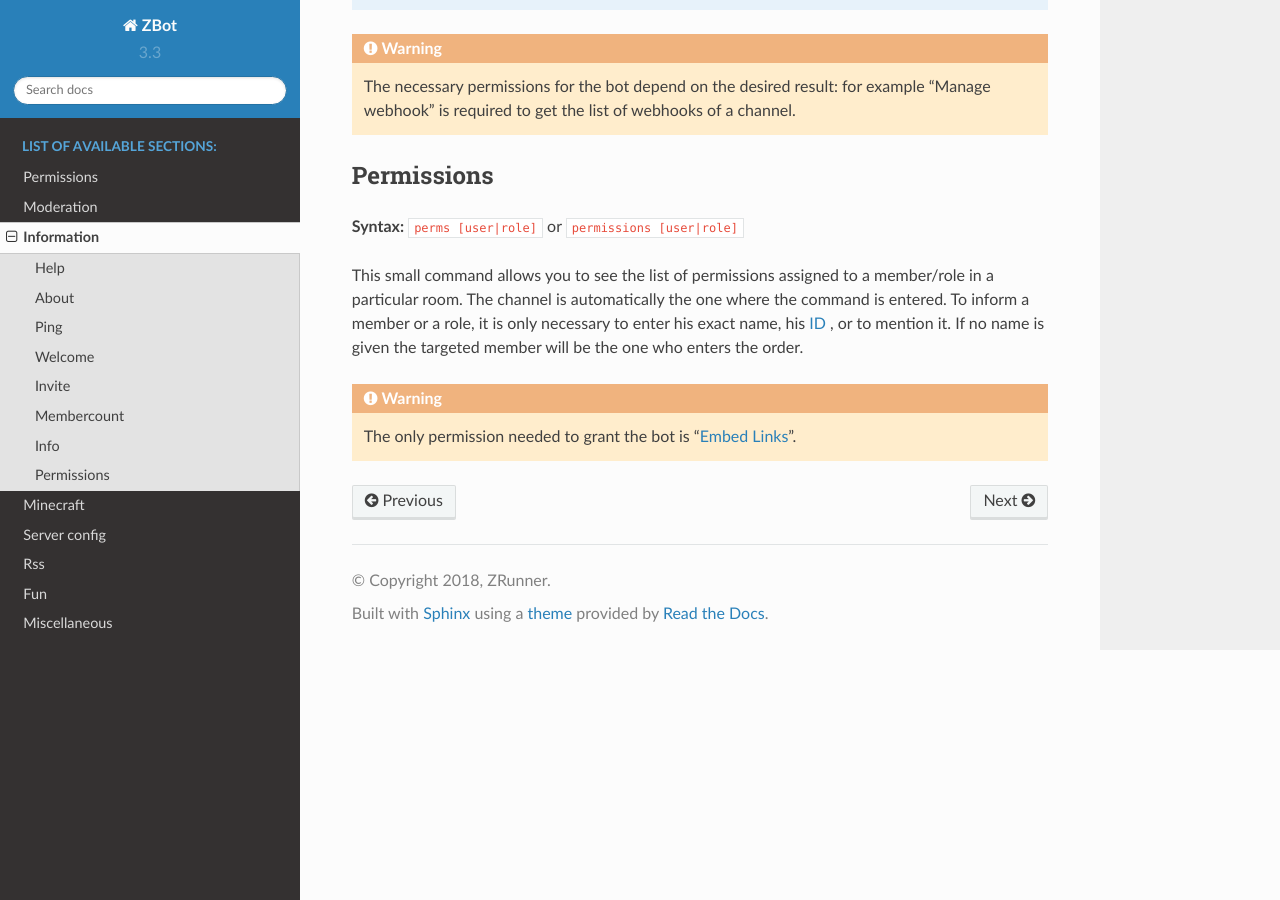
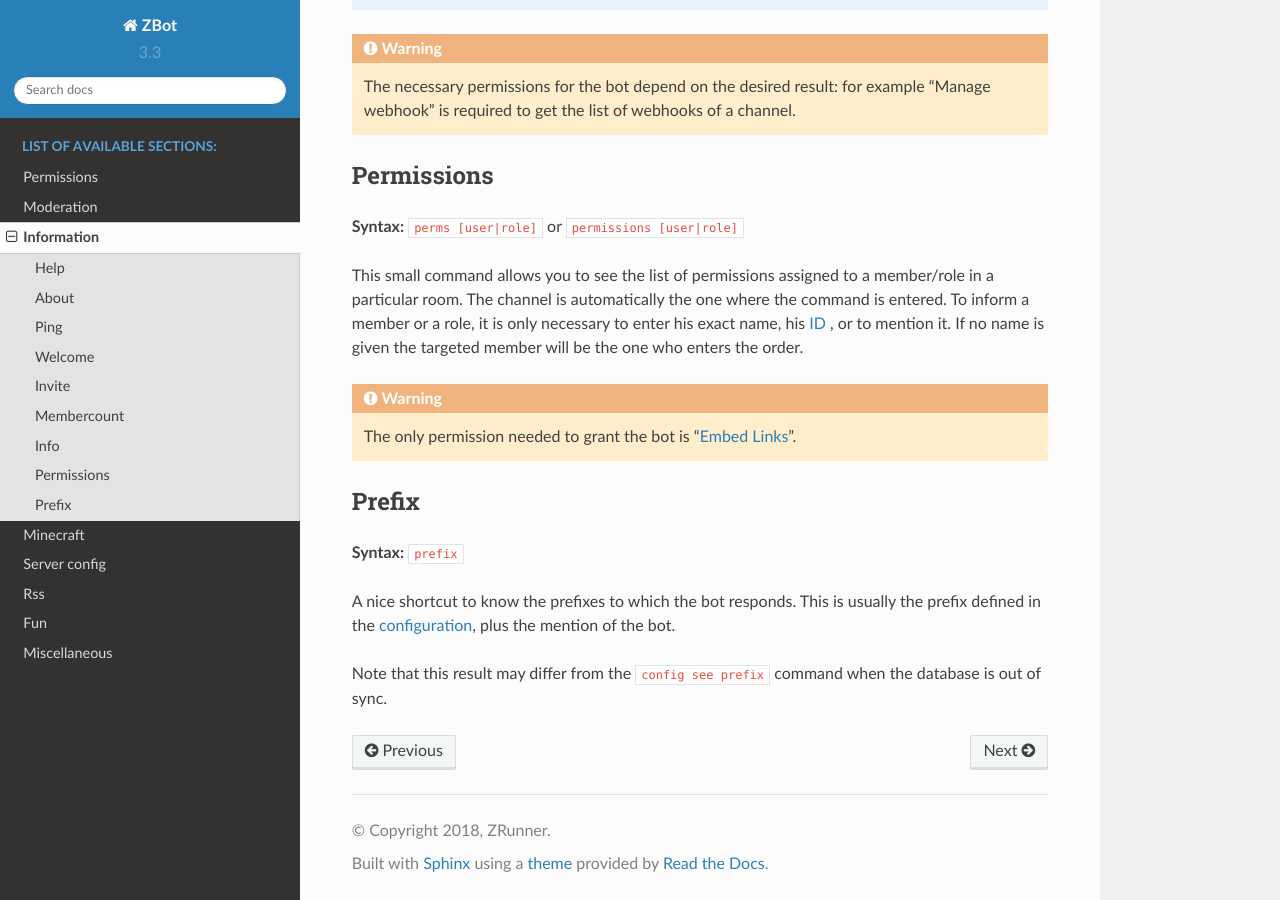
Before and after one commit to Axobot-org/Axobot, a Sphinx documentation site: the page built from docs/infos.rst, in a window 1280 px wide and 900 px high, scrolled down 2715 px. Built offline with Sphinx 7.4.7 and the Read the Docs theme 2.0.0, drawn with Linux system fonts in a browser that asks for light colours.

Commit message:
[add] 'prefix' doc

```diff
--- a/docs/infos.rst
+++ b/docs/infos.rst
@@ -90,3 +90,14 @@ Permissions
 This small command allows you to see the list of permissions assigned to a member/role in a particular room. The channel is automatically the one where the command is entered. To inform a member or a role, it is only necessary to enter his exact name, his `ID <https://support.discordapp.com/hc/en-us/articles/206346498-Where-can-I-find-my-User-Server-Message-ID->`_ , or to mention it. If no name is given the targeted member will be the one who enters the order.
 
 .. warning:: The only permission needed to grant the bot is "`Embed Links <perms.html#embed-links>`_".
+
+
+------
+Prefix
+------
+
+**Syntax:** :code:`prefix`
+
+A nice shortcut to know the prefixes to which the bot responds. This is usually the prefix defined in the `configuration <config.html>`_, plus the mention of the bot.
+
+Note that this result may differ from the :code:`config see prefix` command when the database is out of sync.
```
